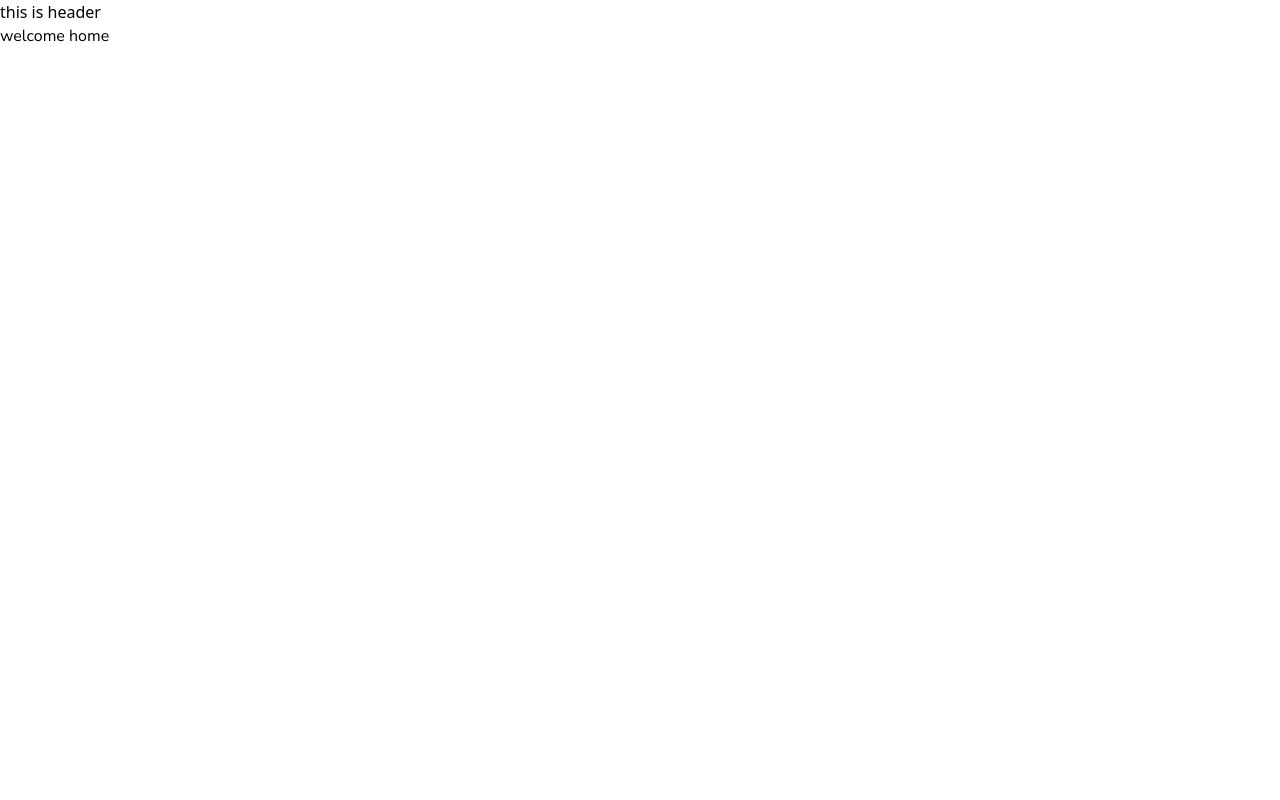
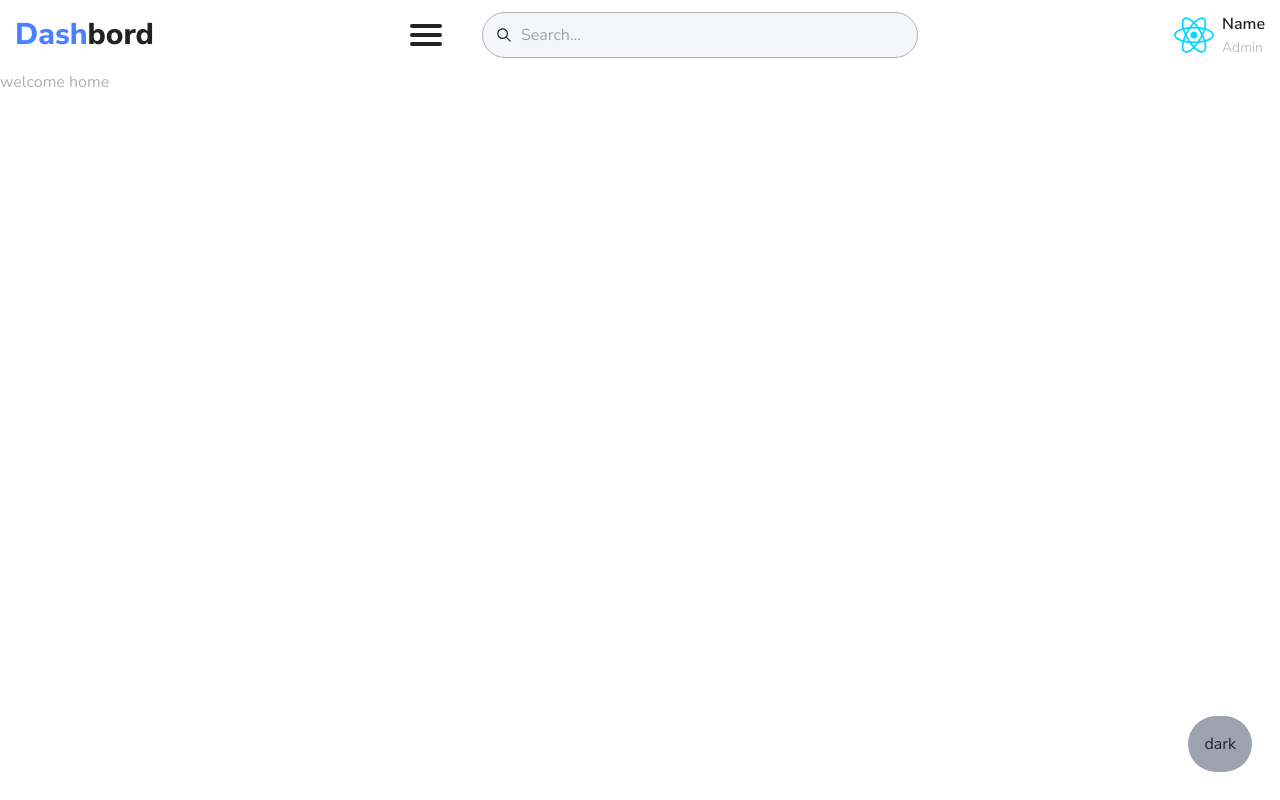
Before and after one commit to YasserCoder/LightWave-Dashboard, a React (Vite) app: page /home in a window 1280 px wide. Built offline with nearby package versions, Linux system fonts and the light colour scheme.

Commit message:
building the Header

```diff
--- a/index.html
+++ b/index.html
@@ -6,7 +6,7 @@
         <meta name="viewport" content="width=device-width, initial-scale=1.0" />
         <title>Admin Dashbord</title>
     </head>
-    <body>
+    <body class="font-body box-border text-main bg-bkg-main">
         <div id="root"></div>
         <script type="module" src="/src/main.jsx"></script>
     </body>
--- a/package.json
+++ b/package.json
@@ -13,6 +13,7 @@
     "@supabase/supabase-js": "^2.45.0",
     "react": "^18.3.1",
     "react-dom": "^18.3.1",
+    "react-icons": "^5.2.1",
     "react-router-dom": "^6.26.0"
   },
   "devDependencies": {
--- /dev/null
+++ b/src/hook/useScreenSize.js
@@ -0,0 +1,20 @@
+import { useState, useEffect } from "react";
+
+export function useScreenSize(width) {
+    const [screenSize, setScreenSize] = useState(window.innerWidth < width);
+
+    useEffect(
+        function () {
+            function handleResize() {
+                setScreenSize(window.innerWidth < width);
+            }
+            window.addEventListener("resize", handleResize);
+            return () => {
+                window.removeEventListener("resize", handleResize);
+            };
+        },
+        [width, screenSize]
+    );
+
+    return { screenSize, setScreenSize };
+}
--- a/src/index.css
+++ b/src/index.css
@@ -3,3 +3,22 @@
 @tailwind base;
 @tailwind components;
 @tailwind utilities;
+
+@layer base {
+    :root {
+        --color-main: #202224;
+        --color-secondary: #b1b1b1;
+        --color-bkg: #ffffff;
+        --color-secondary-bkg: #f5f6fa;
+        --color-table: #f1f4f9;
+        --color-input: #f5f6fa;
+    }
+    :root[class="dark"] {
+        --color-main: #f5f6fa;
+        --color-secondary: #c4c8cf66;
+        --color-bkg: #1a1a1a;
+        --color-secondary-bkg: #2a2a2a;
+        --color-table: #2e2e2e;
+        --color-input: #3a3a3a;
+    }
+}
--- a/src/pages/Home.jsx
+++ b/src/pages/Home.jsx
@@ -1,5 +1,9 @@
 function Home() {
-    return <div className="font-main">welcome home</div>;
+    return (
+        <div>
+            <div className="text-content">welcome home</div>
+        </div>
+    );
 }
 
 export default Home;
--- a/src/ui/AppLayout.jsx
+++ b/src/ui/AppLayout.jsx
@@ -1,11 +1,22 @@
 import { Outlet } from "react-router-dom";
 import Header from "./Header";
+import { useState } from "react";
 
 function AppLayout() {
+    const [dark, setDark] = useState(false);
     return (
         <>
             <Header />
             <Outlet />
+            <button
+                className="fixed bottom-7 right-7 bg-gray-400 p-4 rounded-full"
+                onClick={() => {
+                    setDark(!dark);
+                    document.documentElement.classList.toggle("dark");
+                }}
+            >
+                {dark ? "light" : "dark"}
+            </button>
         </>
     );
 }
--- a/src/ui/Header.jsx
+++ b/src/ui/Header.jsx
@@ -1,8 +1,94 @@
+import { useState } from "react";
+import { Link } from "react-router-dom";
+
+import { useScreenSize } from "../hook/useScreenSize";
+
+import styles from "./hamburger.module.css";
+import { IoIosSearch } from "react-icons/io";
+
+import avatar from "../assets/react.svg";
 function Header() {
+    const { screenSize: isSmallScreen } = useScreenSize(768);
     return (
-        <div>
-            <h1>this is header</h1>
-        </div>
+        <header className="container flex flex-col gap-y-5 items-center  py-3">
+            <div className="flex justify-between items-center w-full">
+                <h1 className="font-extrabold text-xl xs:text-3xl">
+                    <Link to={"/home"}>
+                        <span className="capitalize text-colored">dash</span>
+                        <span>bord</span>
+                    </Link>
+                </h1>
+                {!isSmallScreen && (
+                    <div className="flex items-center gap-x-4 lg:gap-x-8 xl:gap-x-10">
+                        <HamburgerIcon />
+                        <SearchBar />
+                    </div>
+                )}
+                <div className="flex items-center gap-x-2">
+                    <img
+                        src={avatar}
+                        alt=""
+                        className="rounded-full size-7 xs:size-10"
+                    />
+                    <div className="sm:space-y-[2px]">
+                        <h3 className="capitalize text-sm xs:text-base font-semibold">
+                            name
+                        </h3>
+                        <p className="text-content text-[10px] font-light xs:text-sm ">
+                            Admin
+                        </p>
+                    </div>
+                </div>
+            </div>
+            {isSmallScreen && (
+                <div className="flex items-center gap-x-4 sm:gap-x-10  w-full">
+                    <HamburgerIcon />
+                    <SearchBar />
+                </div>
+            )}
+        </header>
+    );
+}
+function HamburgerIcon() {
+    const [open, setOpen] = useState(false);
+    return (
+        <label className={styles.buttonsBurger} htmlFor={styles.burger}>
+            <input
+                type="checkbox"
+                id={styles.burger}
+                checked={open}
+                onChange={(event) => {
+                    setOpen(event.target.checked);
+                }}
+            />
+            <span></span>
+            <span></span>
+            <span></span>
+        </label>
+    );
+}
+function SearchBar() {
+    const [value, setValue] = useState("");
+    return (
+        <form
+            className="flex-1 md:flex-auto"
+            onSubmit={(e) => {
+                e.preventDefault();
+                console.log(value);
+            }}
+        >
+            <div className="flex w-full gap-x-2 items-center py-2 md:py-2.5 px-3 rounded-full border border-content bg-input">
+                <IoIosSearch className="text-lg" />
+                <input
+                    value={value}
+                    type="text"
+                    placeholder="Search..."
+                    id="search"
+                    className="w-full md:w-72 lg:w-80 xl:w-96 bg-input outline-none text-sm xs:text-base"
+                    onChange={(e) => setValue(e.target.value)}
+                />
+            </div>
+        </form>
     );
 }
 
--- /dev/null
+++ b/src/ui/hamburger.module.css
@@ -0,0 +1,56 @@
+/* From Uiverse.io by tarantino421 */
+.buttonsBurger {
+    --size: 2rem;
+    /* --clr: #202224; */
+    width: var(--size);
+    height: calc(0.7 * var(--size));
+    cursor: pointer;
+    position: relative;
+    display: block;
+}
+
+.buttonsBurger #burger {
+    display: none;
+    width: 100%;
+    height: 100%;
+}
+
+.buttonsBurger span {
+    display: block;
+    position: absolute;
+    width: 100%;
+    border-radius: 0.5rem;
+    border: 2px solid var(--color-main);
+    background-color: var(--color-main);
+    transition: 0.15s ease-in-out;
+}
+
+.buttonsBurger span:nth-of-type(1) {
+    top: 0;
+    left: 0;
+    transform-origin: left center;
+}
+
+.buttonsBurger span:nth-of-type(2) {
+    top: 50%;
+    transform: translateY(-50%);
+}
+
+.buttonsBurger span:nth-of-type(3) {
+    top: 100%;
+    left: 0;
+    transform-origin: left center;
+    transform: translateY(-100%);
+}
+
+.buttonsBurger #burger:checked ~ span:nth-of-type(1) {
+    transform: translateY(-30%) rotate(-40deg);
+    width: 50%;
+    top: 50%;
+}
+
+.buttonsBurger #burger:checked ~ span:nth-of-type(3) {
+    transform: translateY(-70%) rotate(40deg);
+    width: 50%;
+    top: 50%;
+}
--- a/tailwind.config.js
+++ b/tailwind.config.js
@@ -8,9 +8,23 @@ export default {
         },
         extend: {
             fontFamily: {
-                main: ["Nunito Sans"],
+                body: ["Nunito Sans"],
+            },
+            colors: {
+                main: "var(--color-main)",
+                content: "var(--color-secondary)",
+                bkg: {
+                    main: "var(--color-bkg)",
+                    secondary: "var(--color-secondary-bkg)",
+                },
+                table: "var(--color-table)",
+                input: "var(--color-input)",
+                colored: "#4880ff",
+            },
+            screens: {
+                xs: "400px",
             },
         },
     },
-    plugins: [],
+    darkMode: "selector",
 };
```
Also changed, not shown: 1 other file (tests, documents, lock files or other folders).
